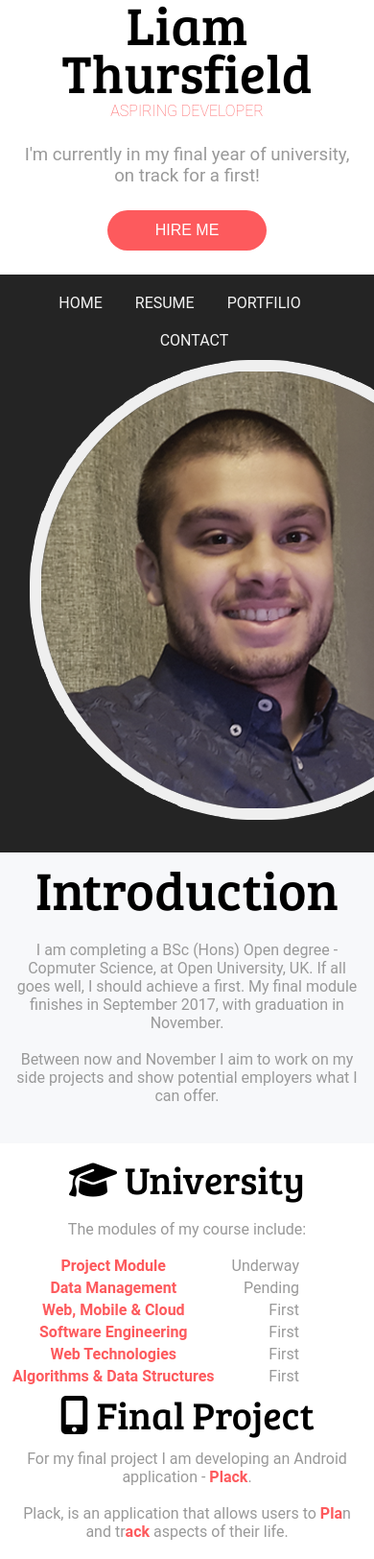
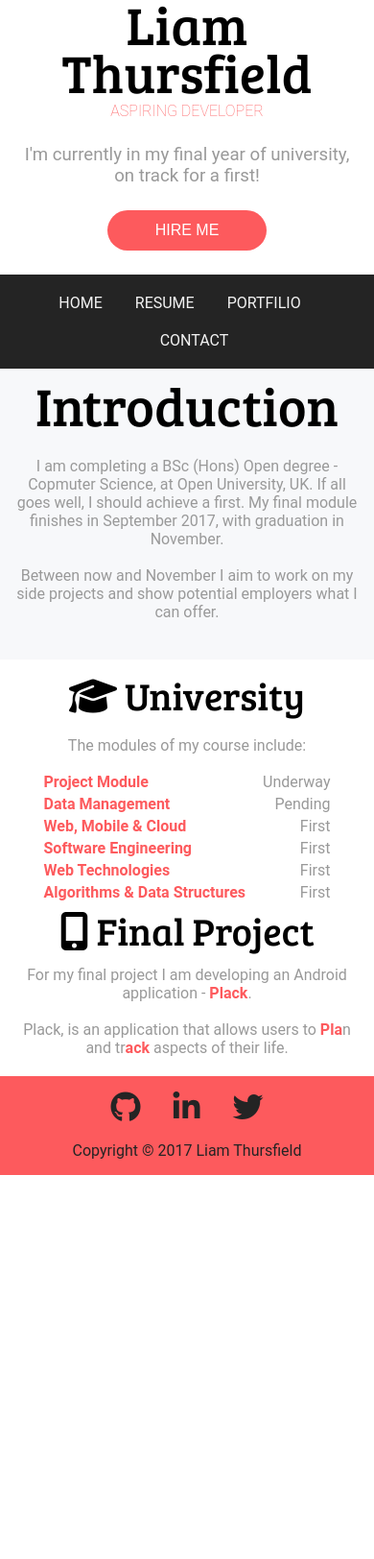
Before and after one commit to LiamThursfield/liamthursfield.github.io, a PHP site: page / in a window 390 px wide; the page is wider, and only the part inside the window is pictured. Shown: the top 1624 px of that part at 96% size. After the commit the page ends 1224 px from the top of that part, so only its background shows below. Run offline with PHP 8.4, Linux system fonts and the light colour scheme; some libraries are stand-ins or nearby versions; some web fonts are replaced.

Commit message:
Update the css for the headshot, and modules table

```diff
--- a/css/style.css
+++ b/css/style.css
@@ -56,11 +56,7 @@ body {
     background: #242424;
     height: 490px;
     padding: 20px;
-}
-
-.modules td:nth-child(2){
-    padding-left: 15px;
-    text-align: right;
+    padding-top: 0;
 }
 
 .nav-horizontal {
@@ -81,7 +77,7 @@ body {
     display: inline-block;
     color: #f2f2f2;
     text-align: center;
-    margin: 0 15px;
+    margin: 20px 15px;
     text-decoration: none;
     text-transform: uppercase;
     font-size: 12pt;
@@ -91,6 +87,19 @@ body {
     color: #fd5a5d;
 }
 
+#header-right .headshot {
+    display: flex;
+    width: 300px;
+    height: 100%;
+    margin: auto;
+    align-items: center
+}
+
+#header-right .headshot img {
+    display: block;
+    width: 100%;
+    height: 300px;
+}
 
 /* MAIN CONTENT */
 #main-content {
@@ -133,6 +142,11 @@ body {
     width: 100%;
 }
 
+.modules td:nth-child(2){
+    padding-left: 15px;
+    text-align: right;
+}
+
 .under-construction {
     margin: 0;
     padding: 0;
@@ -153,15 +167,6 @@ body {
 .under-construction  .btn {
     margin-top: 20px;
 }
-
-
-
-
-
-
-
-
-
 
 
 footer {
@@ -190,7 +195,6 @@ footer a {
 footer a:hover {
     color: #fff;
 }
-
 
 
 
@@ -276,18 +280,15 @@ h2 {
 
     #header-right {
         height: auto;
-        padding: 20px;
-        padding-top: 0;
+        padding: 0 20px;
     }
 
-
-
-    #header-right a {
-        padding-top: 20px;
+    #header-right .headshot {
+        display: none;
     }
 
-    .nav-horizontal li:last-of-type {
-        padding-top: 15px
+    .nav-horizontal a:last-of-type {
+        margin-top: 0px;
     }
 
     #main-content {
@@ -296,6 +297,11 @@ h2 {
     }
 
     #main-content ul {
+        text-align: left;
+    }
+
+    table.modules {
+        margin: 0 auto;
         text-align: left;
     }
 
```
